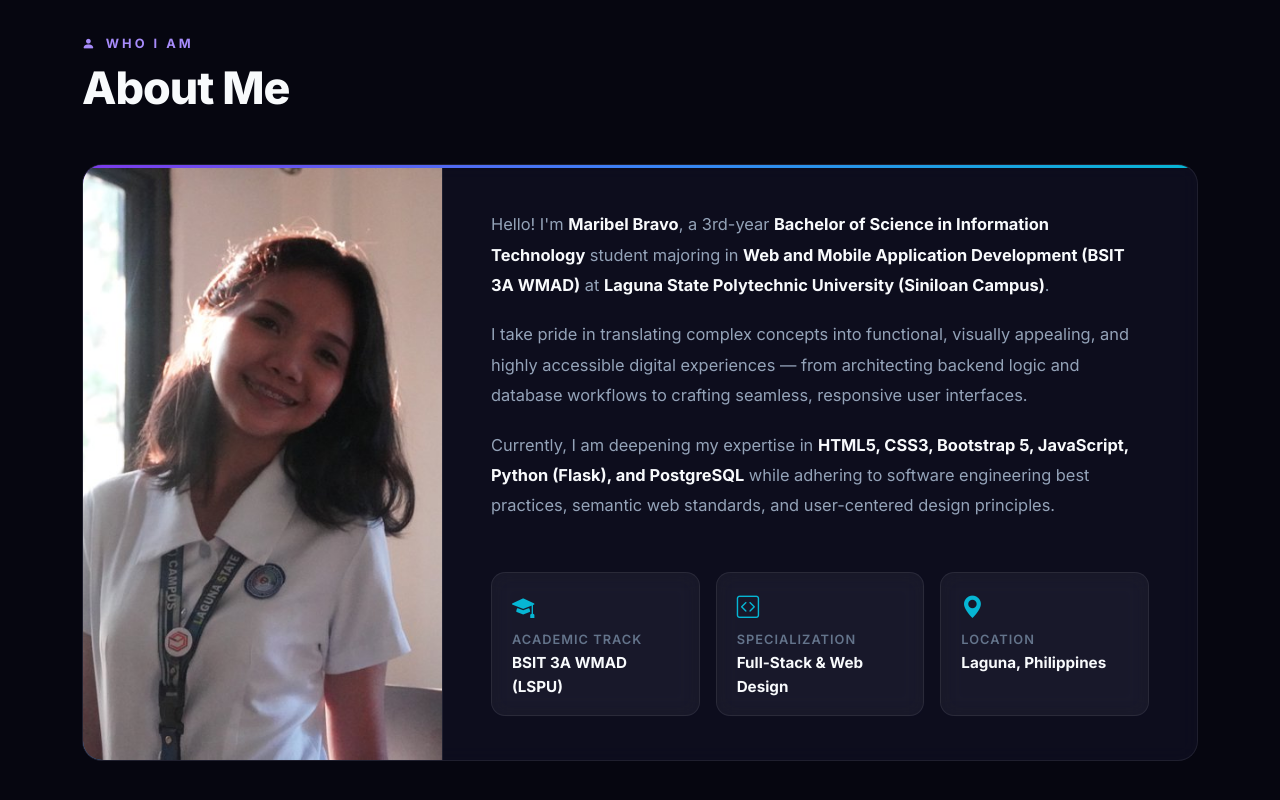
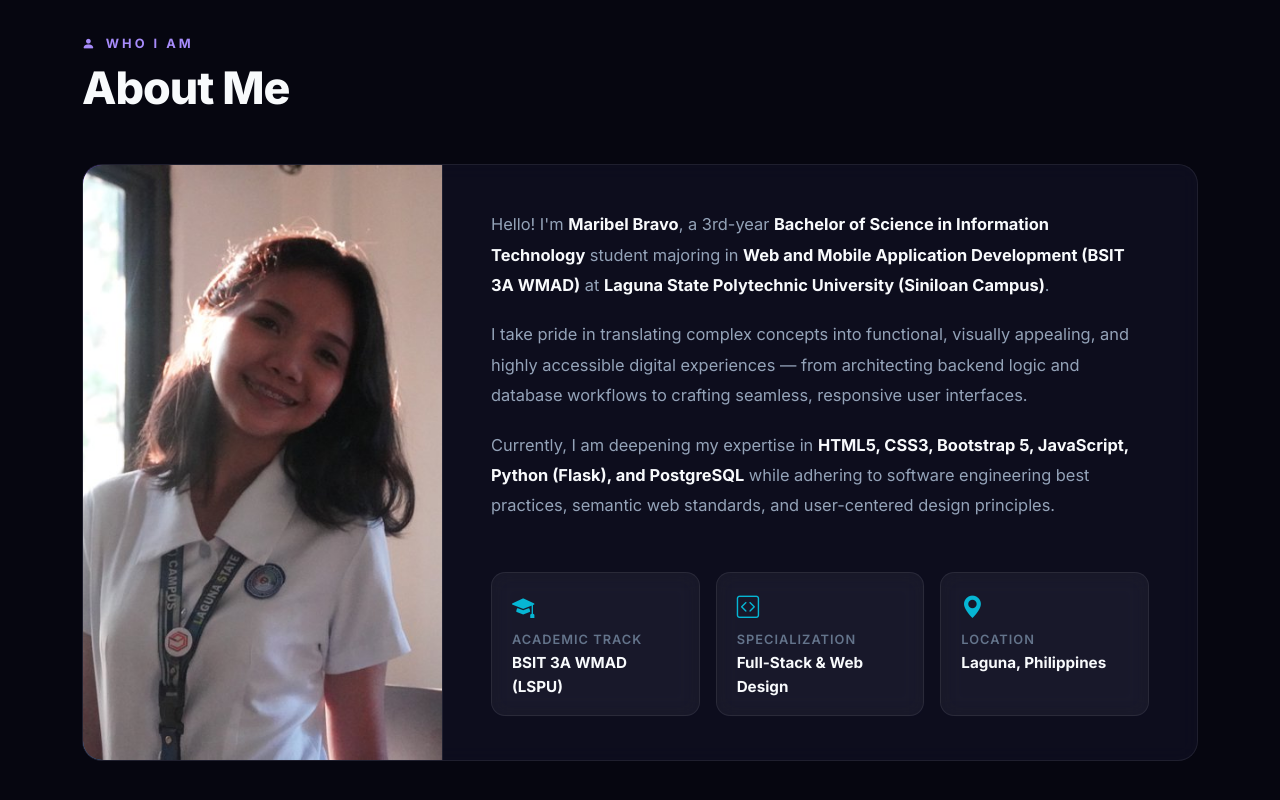
Before and after one commit to hiddengemofbell/basic-portfolio, a plain HTML site: page index.html in a window 1280 px wide. Shown: the part 875-1675 px from the top of the page. Drawn offline with nearby package versions, Linux system fonts and the light colour scheme.

Commit message:
Clean up CSS style rules for card border and typography

```diff
--- a/css/style.css
+++ b/css/style.css
@@ -448,13 +448,6 @@ body::before {
   margin-bottom: 3rem;
 }
 
-.sec-title-gradient {
-  background: var(--grad-text);
-  -webkit-background-clip: text;
-  -webkit-text-fill-color: transparent;
-  background-clip: text;
-}
-
 .divider {
   height: 1px;
   background: linear-gradient(
@@ -478,17 +471,6 @@ body::before {
   overflow: hidden;
   position: relative;
   backdrop-filter: blur(10px);
-}
-
-.about-wrap::before {
-  content: "";
-  position: absolute;
-  top: 0;
-  left: 0;
-  right: 0;
-  height: 3px;
-  background: var(--grad-primary);
-  z-index: 2;
 }
 
 .about-avatar-container {
```
